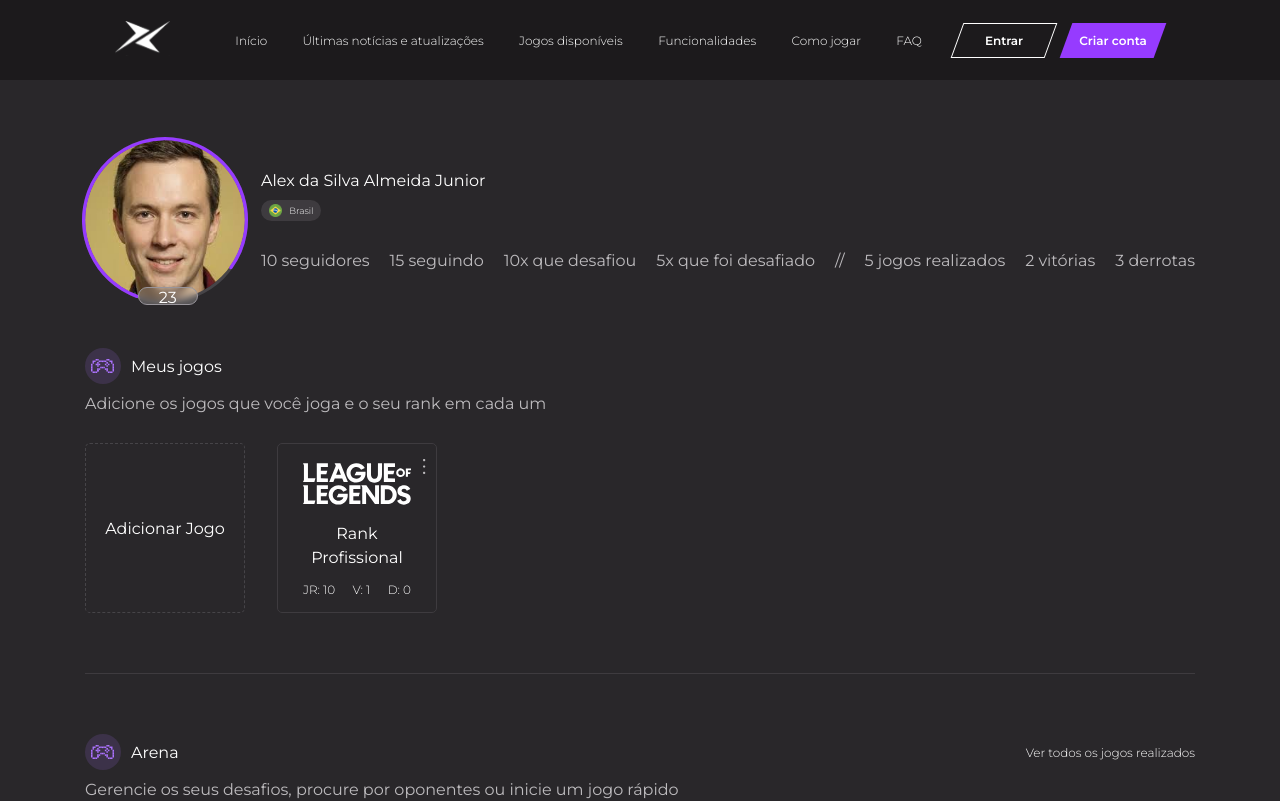
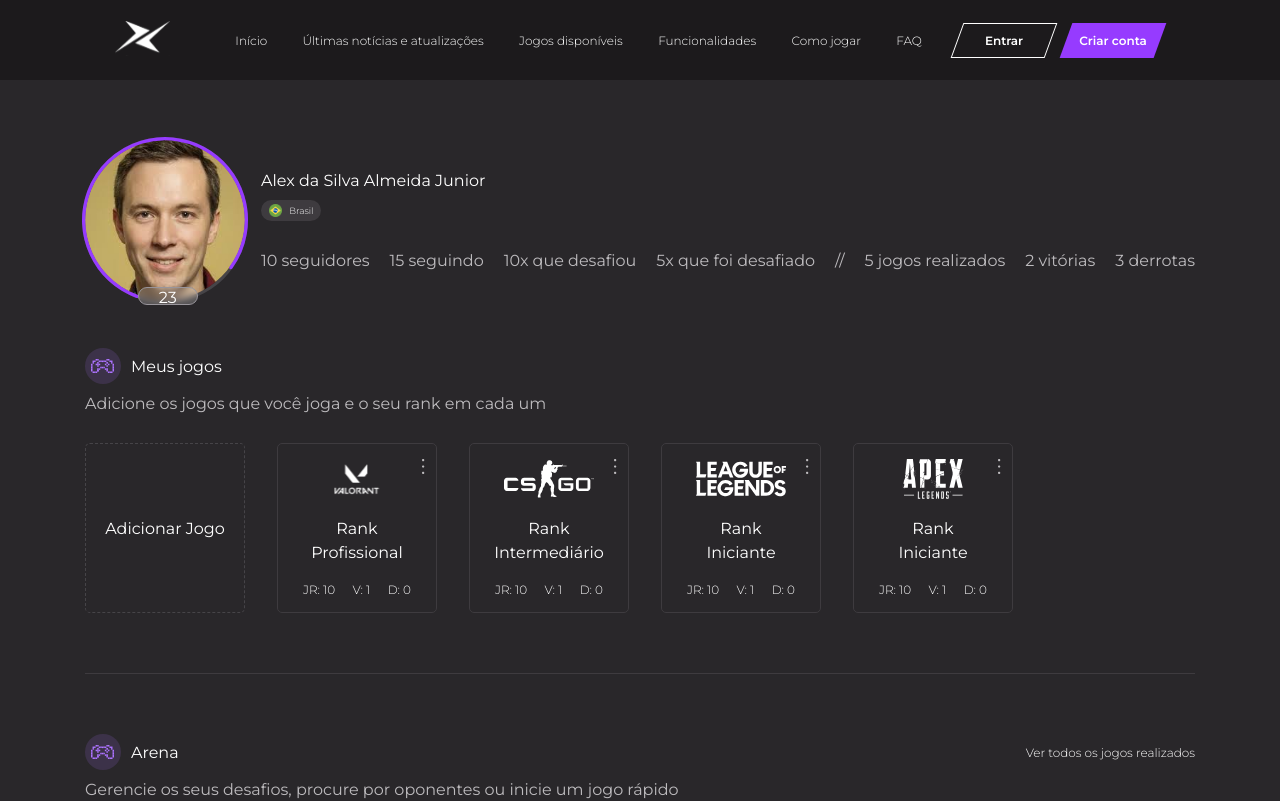
Before and after one commit to gaabscps/ProjetoX1, a Next.js app: page /dashboard in a window 1280 px wide. Shown: the top 801 px of the page. Built offline with nearby package versions, Linux system fonts and the light colour scheme.

Commit message:
✨ Dropdown Menu New component

```diff
--- /dev/null
+++ b/src/app/dashboard/components/MyGamesSection/GameCard/index.tsx
@@ -0,0 +1,89 @@
+import { Card } from "@/components/Card";
+import DropdownMenu from "@/components/DropdownMenu";
+import Image from "next/image";
+import dot from "@/assets/svg/verticalDot.svg";
+import editar from "@/assets/svg/editar.svg";
+import remover from "@/assets/svg/remover.svg";
+
+interface GameCardProps {
+  openDropdown: boolean;
+  data: {
+    logo: string;
+    rank: string;
+    jr: number;
+    v: number;
+    d: number;
+  };
+  modal: {
+    setOpenAddGame: (value: boolean) => void;
+  };
+  setOpenDropdown: (value: boolean) => void;
+}
+
+export default function GameCard({
+  openDropdown,
+  data,
+  modal,
+  setOpenDropdown,
+}: GameCardProps) {
+  return (
+    <Card
+      borderRadius="5px"
+      color="#3E3B3F"
+      width="160px"
+      height="170px"
+      theme="outline"
+      content={
+        <div className="my-games-card-container">
+          <Image
+            style={{
+              maxWidth: "90px",
+              maxHeight: "40px",
+            }}
+            src={data.logo}
+            alt="valorant logo"
+            className="my-games-image"
+          />
+          <div className="d-flex flex-column align-items-center">
+            <span style={{ marginBottom: "5px" }}>Rank</span>
+            <span>{data.rank}</span>
+          </div>
+          <div className="d-flex justify-content-between w-100">
+            <p className="text-small-400">JR: {data.jr}</p>
+            <p className="text-small-400">V: {data.v}</p>
+            <p className="text-small-400">D: {data.d}</p>
+          </div>
+          <Image
+            onClick={() => setOpenDropdown(!openDropdown)}
+            className="action-icon"
+            style={{
+              position: "absolute",
+              right: "5px",
+              width: "15px",
+              transform: openDropdown ? "rotate(90deg)" : "rotate(0deg)",
+              transition: "all 0.3s ease",
+            }}
+            src={dot}
+            alt="valorant logo"
+          />
+          <DropdownMenu
+            open={openDropdown}
+            top={32}
+            right={9}
+            tabs={[
+              {
+                icon: editar,
+                content: "Editar",
+                onClick: () => modal.setOpenAddGame(true),
+              },
+              {
+                icon: remover,
+                content: "Remover",
+              },
+            ]}
+          />
+        </div>
+      }
+    />
+  );
+}
--- a/src/app/dashboard/components/MyGamesSection/index.tsx
+++ b/src/app/dashboard/components/MyGamesSection/index.tsx
@@ -1,9 +1,13 @@
 import { Card } from "@/components/Card";
 import { Body } from "@/components/Body";
-import valorant from "@/assets/svg/mockGame3.svg";
-import dot from "@/assets/svg/verticalDot.svg";
+import games3 from "@/assets/svg/mockGame3.svg";
+import games1 from "@/assets/svg/mockGame1.svg";
+import games2 from "@/assets/svg/mockGame2.svg";
+import games4 from "@/assets/svg/mockGame4.svg";
 import myGames from "@/assets/svg/myGames.svg";
 import Image from "next/image";
+import { useState } from "react";
+import GameCard from "./GameCard";
 
 interface MyGamesSectionProps {
   modal: {
@@ -12,6 +16,39 @@ interface MyGamesSectionProps {
 }
 
 export default function MyGamesSection({ modal }: MyGamesSectionProps) {
+  const [openDropdown, setOpenDropdown] = useState<number | null>(null);
+
+  const data = [
+    {
+      logo: games1,
+      rank: "Profissional",
+      jr: 10,
+      v: 1,
+      d: 0,
+    },
+    {
+      logo: games2,
+      rank: "Intermediário",
+      jr: 10,
+      v: 1,
+      d: 0,
+    },
+    {
+      logo: games3,
+      rank: "Iniciante",
+      jr: 10,
+      v: 1,
+      d: 0,
+    },
+    {
+      logo: games4,
+      rank: "Iniciante",
+      jr: 10,
+      v: 1,
+      d: 0,
+    },
+  ];
+
   return (
     <Body marginBottom="60px">
       <div className="d-flex align-items-center home-title">
@@ -39,37 +76,15 @@ export default function MyGamesSection({ modal }: MyGamesSectionProps) {
             </div>
           }
         />
-        <Card
-          borderRadius="5px"
-          color="#3E3B3F"
-          width="160px"
-          height="170px"
-          theme="outline"
-          content={
-            <div className="my-games-card-container">
-              <Image
-                src={valorant}
-                alt="valorant logo"
-                className="my-games-image"
-              />
-              <div className="d-flex flex-column align-items-center">
-                <span style={{ marginBottom: "5px" }}>Rank</span>
-                <span>Profissional</span>
-              </div>
-              <div className="d-flex justify-content-between w-100">
-                <p className="text-small-400">JR: 10</p>
-                <p className="text-small-400">V: 1</p>
-                <p className="text-small-400">D: 0</p>
-              </div>
-              <Image
-                className="action-icon"
-                style={{ position: "absolute", right: "10px" }}
-                src={dot}
-                alt="valorant logo"
-              />
-            </div>
-          }
-        />
+        {data.map((item, index) => (
+          <GameCard
+            modal={modal}
+            key={index}
+            data={item}
+            openDropdown={openDropdown === index}
+            setOpenDropdown={(value) => setOpenDropdown(value ? index : null)}
+          />
+        ))}
       </div>
     </Body>
   );
--- a/src/components/Card/styles/styles.module.scss
+++ b/src/components/Card/styles/styles.module.scss
@@ -15,12 +15,6 @@
 .card-outline {
   border: 1px solid #5f5c6b;
   border-radius: 5px;
-  &:hover {
-    background: rgba(128, 124, 131, 0.15);
-  }
-  &:active {
-    background: rgba(128, 124, 131, 0.3);
-  }
 }
 
 .card-dotted {
--- /dev/null
+++ b/src/components/DropdownMenu/index.tsx
@@ -0,0 +1,62 @@
+import Image from "next/image";
+import arrowCard from "@/assets/svg/arrowCard.svg";
+
+interface DropdownMenuProps {
+  top?: number;
+  left?: number;
+  right?: number;
+  bottom?: number;
+  open?: boolean;
+  tabs: {
+    icon: string;
+    content: string;
+    onClick?: () => void;
+  }[];
+}
+
+export default function DropdownMenu({
+  top,
+  left,
+  right,
+  bottom,
+  open,
+  tabs,
+}: DropdownMenuProps) {
+  return (
+    <div
+      style={{
+        top: top,
+        left: left,
+        right: right,
+        bottom: bottom,
+      }}
+      className={`dorpdown-menu-container ${
+        open ? "dropdown-open" : "dropdown-closed"
+      }`}
+    >
+      {tabs.map((item, index) => (
+        <div
+          onClick={item.onClick}
+          key={index}
+          className="dropdown-menu-content d-flex align-items-center justify-content-between"
+        >
+          <div className="d-flex align-items-center">
+            <Image
+              style={{ marginRight: "8px" }}
+              src={item.icon}
+              alt="edit icon"
+            />
+            {item.content}
+          </div>
+          <div>
+            <Image
+              className="dropdown-menu-arrow"
+              src={arrowCard}
+              alt="arrow"
+            />
+          </div>
+        </div>
+      ))}
+    </div>
+  );
+}
--- /dev/null
+++ b/src/components/DropdownMenu/styles/styles.module.scss
@@ -0,0 +1,28 @@
+.dorpdown-menu-container {
+  position: absolute;
+  border-radius: 5px;
+  background: rgba(255, 255, 255, 0.05);
+  backdrop-filter: blur(25px);
+}
+
+.dropdown-menu-content {
+  width: 100%;
+  padding: 10px;
+  z-index: 1;
+  width: 138px;
+  height: 41px;
+  border-radius: 5px;
+  &:hover {
+    background: var(--color-black-2);
+  }
+}
+
+.dropdown-open {
+  opacity: 1;
+  transition: all ease 0.3s;
+}
+
+.dropdown-closed {
+  opacity: 0;
+  transition: all ease 0.3s;
+}
--- a/src/styles/components/styles.scss
+++ b/src/styles/components/styles.scss
@@ -4,6 +4,7 @@
 @import "../../components/Button/styles/styles.module.scss";
 @import "../../components/Accordion/styles/styles.module.scss";
 @import "../../components/Carousel/styles/styles.module.scss";
+@import "../../components/DropdownMenu/styles/styles.module.scss";
 @import "../../components/Card/styles/styles.module.scss";
 @import "../../components/Footer/styles/styles.module.scss";
 @import "../../components/Body/styles/styles.module.scss";
```
Also changed, not shown: src/assets/svg/editar.svg (added), src/assets/svg/remover.svg (added).
